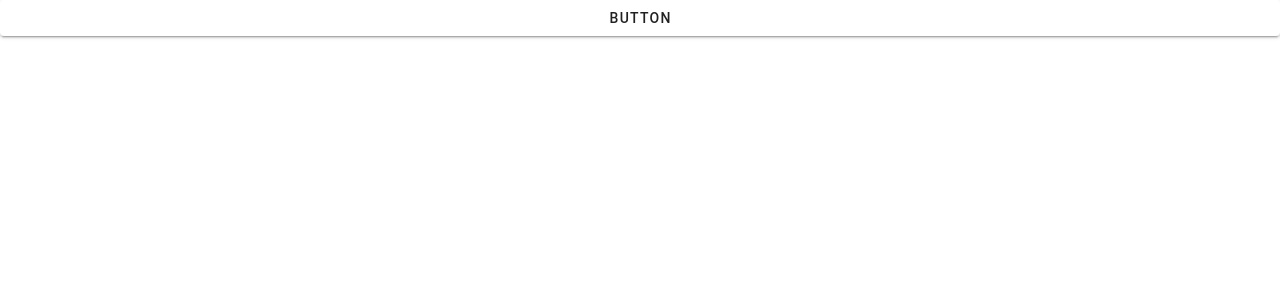
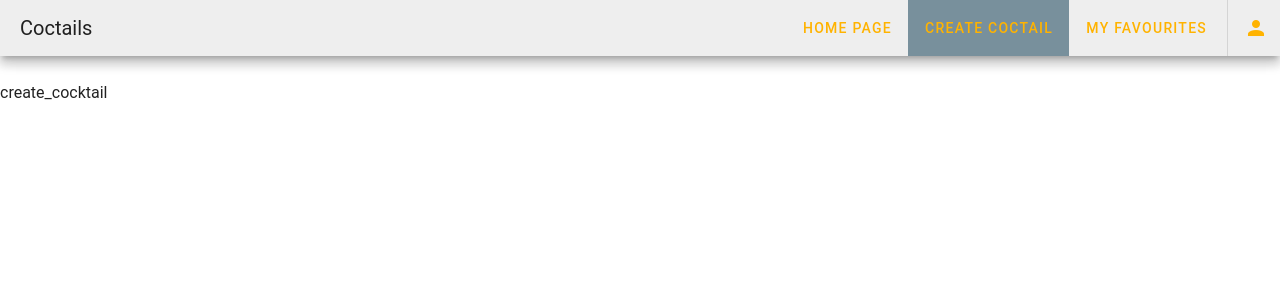
Before and after one commit to EvgeniyKiryanow/Coctails-pet-project, a Nuxt app: page /createCocktail in a window 1280 px wide. Shown: the top 300 px of the page. Built offline with nearby package versions, Linux system fonts and the light colour scheme.

Commit message:
start to create little structure

```diff
--- a/app.vue
+++ b/app.vue
@@ -1,7 +1,16 @@
 <template>
   <div>
     <v-app>
-      <v-btn> Button </v-btn>
+      <Main />
+      <NuxtPage />
     </v-app>
   </div>
 </template>
+
+<script>
+import Main from "@/assets/views/main.vue";
+export default {
+  name: "App",
+  components: { Main },
+};
+</script>
--- /dev/null
+++ b/assets/layouts/menu.vue
@@ -0,0 +1,28 @@
+<template>
+  <v-toolbar density="comfortable" :elevation="8" title="Coctails">
+    <v-toolbar-items>
+      <NuxtLink to="/"><v-btn color="amber-darken-1">Home page</v-btn></NuxtLink>
+      <NuxtLink to="/createCocktail"><v-btn color="amber-darken-1">Create Coctail</v-btn></NuxtLink>
+      <NuxtLink to="/favourites"><v-btn color="amber-darken-1">My favourites</v-btn></NuxtLink>
+    </v-toolbar-items>
+
+    <v-divider vertical class="mx-1"></v-divider>
+    <NuxtLink to="/registration"><v-btn color="amber-darken-1" icon="mdi-account"></v-btn></NuxtLink>
+  </v-toolbar>
+</template>
+
+<script>
+export default {
+    name: 'MenuBar'
+};
+</script>
+
+<style lang="scss" scoped>
+.router-link-active {
+    background-color: #78909C;
+}
+a {
+    display: flex;
+    text-decoration: unset;
+}
+</style>
--- /dev/null
+++ b/assets/views/main.vue
@@ -0,0 +1,19 @@
+<template>
+  <div>
+    <MenuBar class="menu" />
+  </div>
+</template>
+
+<script>
+import MenuBar from "@/assets/layouts/menu.vue";
+export default {
+  name: "MainView",
+  components: { MenuBar },
+};
+</script>
+
+<style lang="scss" scoped>
+.menu {
+    margin-bottom: 25px;
+}
+</style>
--- a/nuxt.config.ts
+++ b/nuxt.config.ts
@@ -24,13 +24,6 @@ export default defineNuxtConfig({
   ],
   css: ["~/assets/css/main.css"],
   devtools: { enabled: true },
-  webpack: {
-    loaders: {
-      vue: {
-        hotReload: true,
-      },
-    },
-  },
   vue: {
     propsDestructure: true,
   },
--- a/package.json
+++ b/package.json
@@ -16,15 +16,19 @@
   "devDependencies": {
     "@nuxtjs/eslint-config-typescript": "^12.1.0",
     "@typescript-eslint/parser": "^6.19.1",
+    "@vitejs/plugin-vue": "^5.0.3",
     "eslint": "^8.56.0",
     "eslint-config-prettier": "^9.1.0",
     "eslint-plugin-prettier": "^5.1.3",
     "nuxt": "^3.9.3",
     "prettier": "^3.2.4",
+    "sass": "^1.70.0",
     "typescript": "^5.3.3",
+    "vite": "^5.0.11",
     "vite-plugin-vuetify": "^2.0.1",
     "vue": "^3.4.14",
     "vue-router": "^4.2.5",
+    "vue-tsc": "^1.8.27",
     "vuetify": "^3.5.1"
   },
   "dependencies": {
--- /dev/null
+++ b/pages/createCocktail.vue
@@ -0,0 +1,3 @@
+<template>
+    <div>create_cocktail</div>
+</template>
--- /dev/null
+++ b/pages/favourites.vue
@@ -0,0 +1,3 @@
+<template>
+    <div>Favourites</div>
+</template>
--- /dev/null
+++ b/pages/index.vue
@@ -0,0 +1,3 @@
+<template>
+    <div>Main page</div>
+</template>
--- /dev/null
+++ b/pages/registration.vue
@@ -0,0 +1,3 @@
+<template>
+    <div>registration page</div>
+</template>
```
Also changed, not shown: 1 other file (tests, documents, lock files or other folders).
